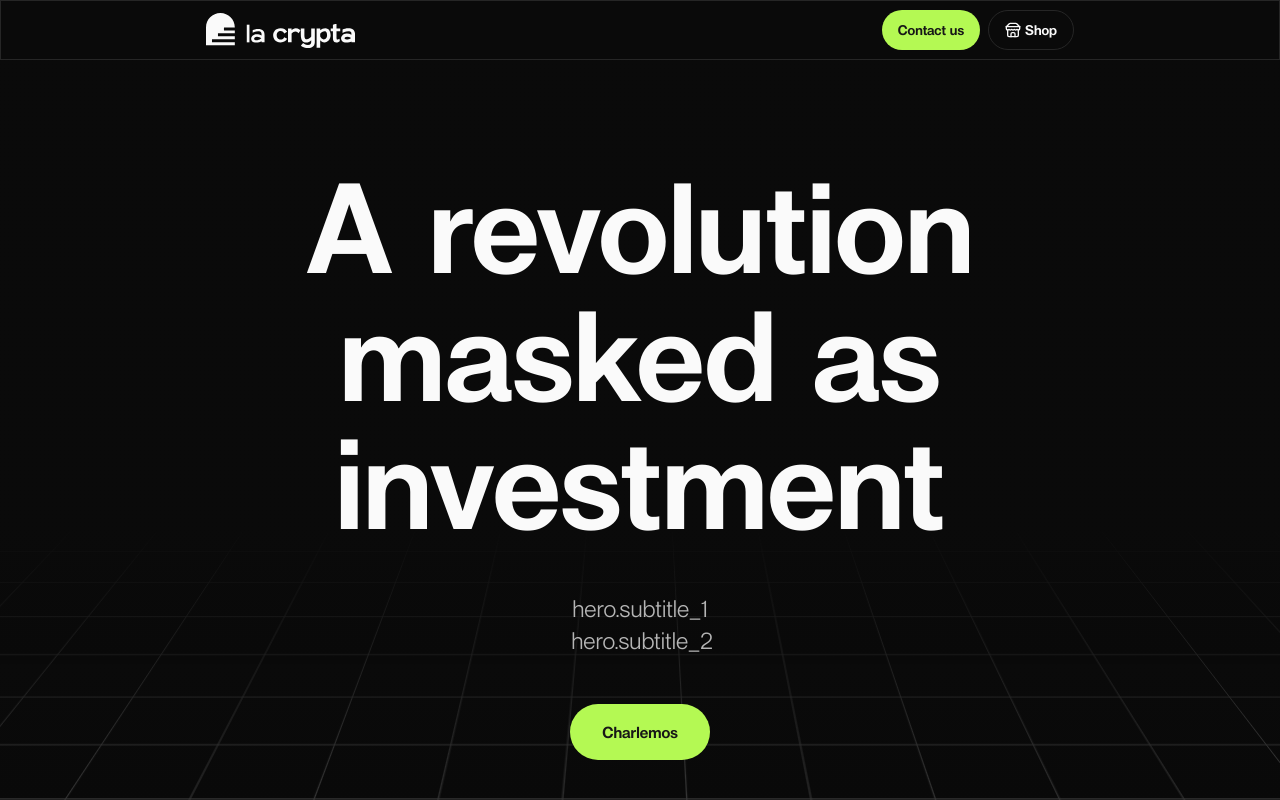
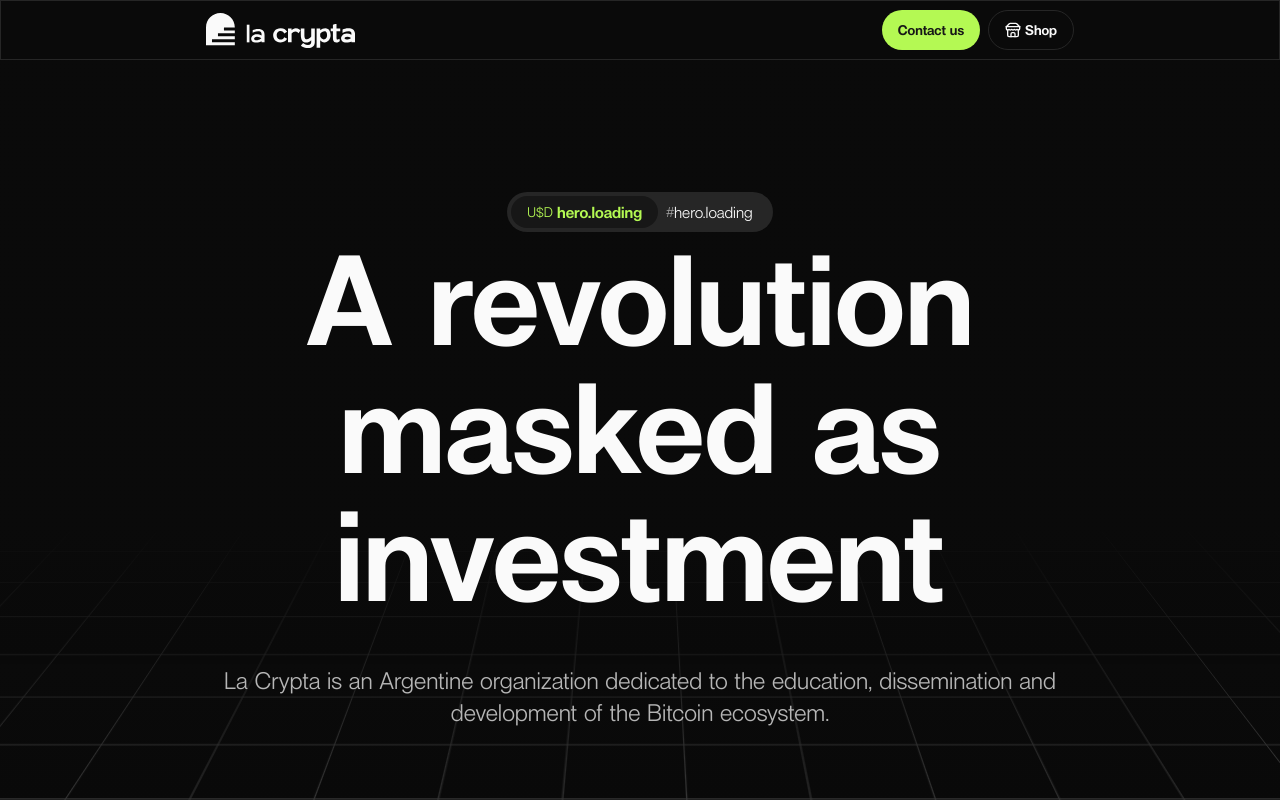
Before and after one commit to lacrypta/labs-website, a Next.js app: page /en in a window 1280 px wide. Shown: the top 800 px of the page. Built offline with nearby package versions, Linux system fonts and the light colour scheme; no server answers.

Commit message:
fix(component): integrate price and block on Hero

```diff
--- a/src/components/Hero/index.tsx
+++ b/src/components/Hero/index.tsx
@@ -6,6 +6,7 @@ import { useTranslations } from 'next-intl'
 import { cn } from '@/lib/utils'
 
 import { Button } from '../ui/button'
+import { getBlocks, getBtcPrice } from '@/lib/utils/bitcoin'
 
 const logos = [
   { url: '/img/logos/bitfinex.png', width: 380, height: 46 },
@@ -19,6 +20,21 @@ export default function Component({ className }: any) {
 
   const [duplicatedLogos, setDuplicatedLogos] = useState(logos)
   const scrollRef = useRef<HTMLDivElement>(null)
+
+  const [btcPrice, setBtcPrice] = useState<number | null>(null)
+  const [lastBlock, setLastBlock] = useState<number | null>(null)
+
+  useEffect(() => {
+    async function fetchData() {
+      const price = await getBtcPrice()
+      setBtcPrice(price)
+
+      const block = await getBlocks()
+      setLastBlock(block)
+    }
+
+    fetchData()
+  }, [])
 
   useEffect(() => {
     const handleResize = () => {
@@ -50,21 +66,30 @@ export default function Component({ className }: any) {
       )}
     >
       <div className="relative w-full max-w-[900px] h-full mx-auto px-4 py-16">
+        <div className="inline-flex gap-2 mx-auto p-1 bg-border rounded-full">
+          <p className="flex items-center gap-1 py-1 px-4 bg-primary-foreground text-primary rounded-full">
+            <span className="text-sm text-primary">U$D</span>
+            <strong className="text-md">
+              {btcPrice !== null
+                ? btcPrice.toLocaleString('de-DE')
+                : t('loading')}
+            </strong>
+          </p>
+          <p className="flex items-center pr-4">
+            <span className="text-sm text-muted-foreground">#</span>
+            <span className="text-md">
+              {lastBlock !== null
+                ? lastBlock.toLocaleString('de-DE')
+                : t('loading')}
+            </span>
+          </p>
+        </div>
         <div className="flex flex-col gap-8 lg:gap-12">
           <h1 className="text-6xl lg:text-9xl font-bold">{t('title')}</h1>
           <p className="text-lg lg:text-2xl text-white/70">
-            <span>{t('subtitle_1')}</span>
-            <br className="hidden lg:flex" />
-            <span className="ml-1">{t('subtitle_2')}</span>
+            <span>{t('subtitle')}</span>
           </p>
-          <div className="flex gap-4 justify-center">
-            <Button size="lg">Charlemos</Button>
-            {/* <Button size="lg" variant="secondary">
-              Conocenos
-            </Button> */}
-          </div>
         </div>
-
         {/* Video */}
         {/* <div className="w-full h-[500px]">
           <iframe
```
